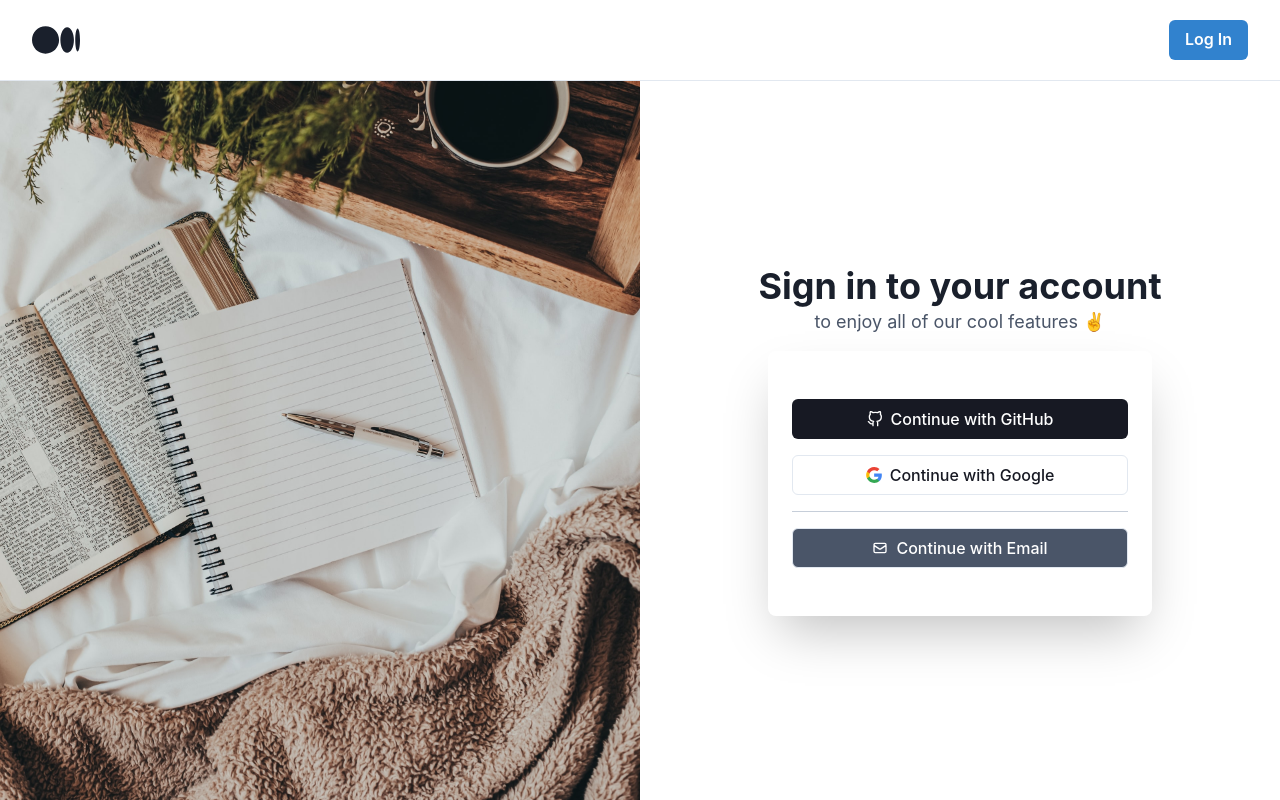
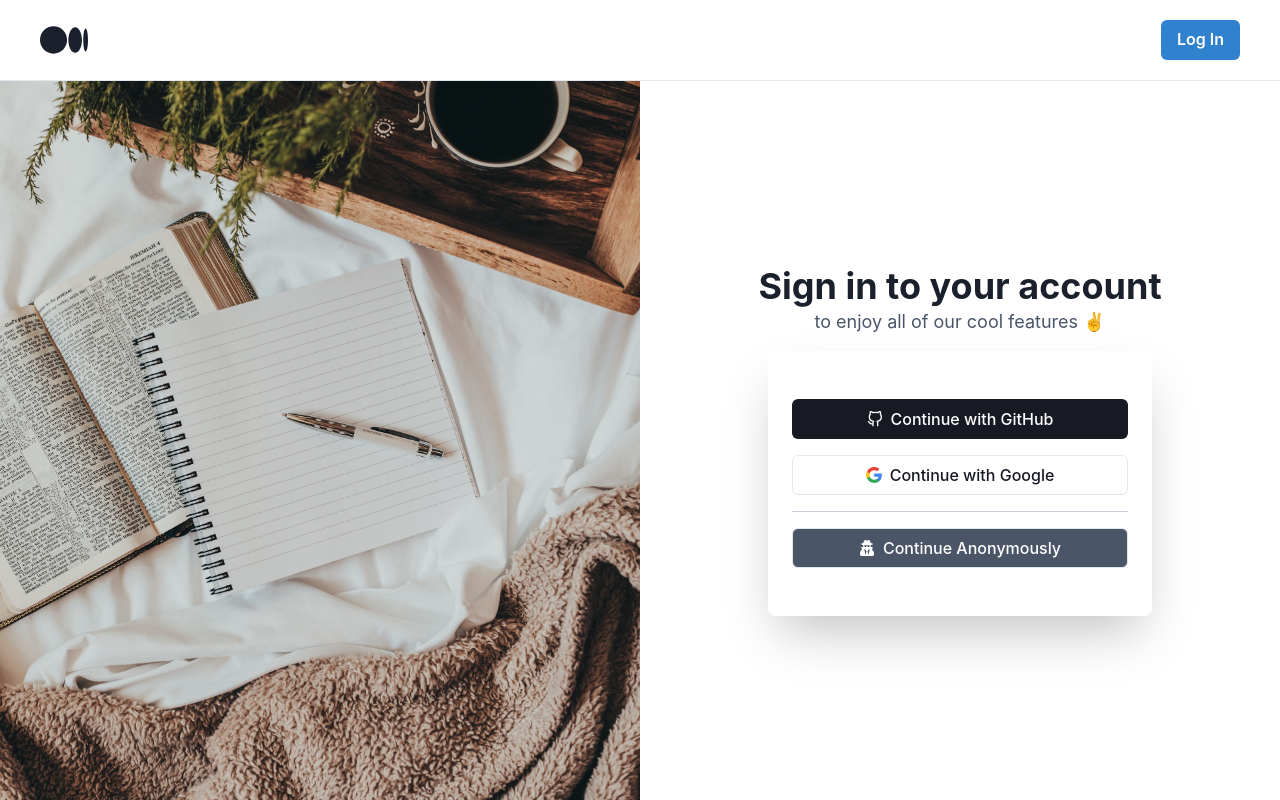
Before and after one commit to nanyaDev/intermediate, a Next.js app: page /enter in a window 1280 px wide. Built offline with nearby package versions, Linux system fonts and the light colour scheme; no server answers.

Commit message:
Add all signin and signout buttons

```diff
--- a/components/Markdown.js
+++ b/components/Markdown.js
@@ -1,7 +1,7 @@
 /* eslint-disable react/display-name */
 import ReactMarkdown from 'react-markdown';
 import ChakraUIRenderer from 'chakra-ui-markdown-renderer';
-import { Heading, Text } from '@chakra-ui/layout';
+import { Heading, Link } from '@chakra-ui/layout';
 
 const newTheme = {
   h1: ({ children }) => (
@@ -37,6 +37,7 @@ const newTheme = {
       {children}
     </Heading>
   ),
+  a: ({ children }) => <Link color="blue.500">{children}</Link>,
 };
 
 const Markdown = ({ children }) => (
--- a/components/Navbar.js
+++ b/components/Navbar.js
@@ -5,13 +5,13 @@ import { Logo } from '@/styles/icons';
 import { useAuth } from '@/lib/auth';
 
 const Navbar = () => {
-  const { user, username } = useAuth();
+  const { user, username, signout } = useAuth();
 
   return (
     <Flex
       as="nav"
       justify="space-between"
-      px={8}
+      px={10}
       py={4}
       bg="white"
       borderBottom="1px"
@@ -22,7 +22,7 @@ const Navbar = () => {
           <Logo boxSize="3rem" />
         </Link>
       </NextLink>
-      <Stack spacing={4} isInline align="center">
+      <Stack spacing={6} isInline align="center">
         {username && (
           <>
             <NextLink href="/admin" passHref>
@@ -30,6 +30,7 @@ const Navbar = () => {
                 Write Posts
               </Button>
             </NextLink>
+            <Button onClick={signout}>Sign Out</Button>
             <NextLink href={`/${username}`} passHref>
               <Avatar as="a" name={user?.name} src={user?.photoURL} size="sm" />
             </NextLink>
--- a/components/enter/LoginOptions.js
+++ b/components/enter/LoginOptions.js
@@ -1,6 +1,6 @@
+import { Button, Divider, Heading, Icon, Text } from '@chakra-ui/react';
 import { GithubLogo, GoogleLogo } from '@/styles/icons';
-import { Button, Divider, Heading, Icon, Text } from '@chakra-ui/react';
-import { HiOutlineMail } from 'react-icons/hi';
+import { FaUserSecret } from 'react-icons/fa';
 
 import { useAuth } from '@/lib/auth';
 import Card from './Card';
@@ -15,10 +15,10 @@ const LoginOptions = () => {
         to enjoy all of our cool features ✌️
       </Text>
       <Card>
-        <GithubLoginButton />
+        <GithubLoginButton onClick={() => auth.signinWithGithub()} />
         <GoogleLoginButton onClick={() => auth.signinWithGoogle()} />
         <Divider borderColor="gray.400" />
-        <EmailLoginButton />
+        <AnonLoginButton onClick={() => auth.signinAnonymously()} />
       </Card>
     </>
   );
@@ -59,20 +59,21 @@ const GoogleLoginButton = (props) => (
   </Button>
 );
 
-const EmailLoginButton = () => (
+const AnonLoginButton = (props) => (
   <Button
     backgroundColor="gray.600"
     color="white"
     variant="outline"
     fontWeight="medium"
-    leftIcon={<Icon as={HiOutlineMail} />}
+    leftIcon={<Icon as={FaUserSecret} />}
     _hover={{ bg: 'gray.500' }}
     _active={{
       bg: 'gray.500',
       transform: 'scale(0.95)',
     }}
+    {...props}
   >
-    Continue with Email
+    Continue Anonymously
   </Button>
 );
 
--- a/lib/auth.js
+++ b/lib/auth.js
@@ -1,3 +1,4 @@
+import { ClassNames } from '@emotion/react';
 import React, { useState, useEffect, useContext, createContext } from 'react';
 import firebase, { firestore, fireauth } from './firebase';
 
@@ -21,12 +22,15 @@ const useAuthProvider = () => {
     return await fireauth.signInWithPopup(google);
   };
 
-  const signinWithEmail = async (email, password) => {
-    return fireauth.signInWithEmailAndPassword(email, password);
+  const signinWithGithub = async () => {
+    console.log('here');
+    const github = new firebase.auth.GithubAuthProvider();
+    return await fireauth.signInWithPopup(github);
   };
 
-  const signupWithEmail = async (email, password) => {
-    return await fireauth.createUserWithEmailAndPassword(email, password);
+  const signinAnonymously = async () => {
+    console.log('here');
+    return fireauth.signInAnonymously();
   };
 
   const signout = async () => {
@@ -63,8 +67,8 @@ const useAuthProvider = () => {
     user,
     username,
     signinWithGoogle,
-    signinWithEmail,
-    signupWithEmail,
+    signinWithGithub,
+    signinAnonymously,
     signout,
   };
 };
--- a/pages/index.js
+++ b/pages/index.js
@@ -5,7 +5,7 @@ import { firestore } from '@/lib/firebase';
 import { fromMillis, postToJSON } from '@/utils/firebase';
 import PostFeed from '@/components/PostFeed';
 
-const LIMIT = 5;
+const LIMIT = 3;
 
 export const getServerSideProps = async () => {
   const postsQuery = firestore
```
Also changed, not shown: pages/admin/create.js (+2 -5 lines).
